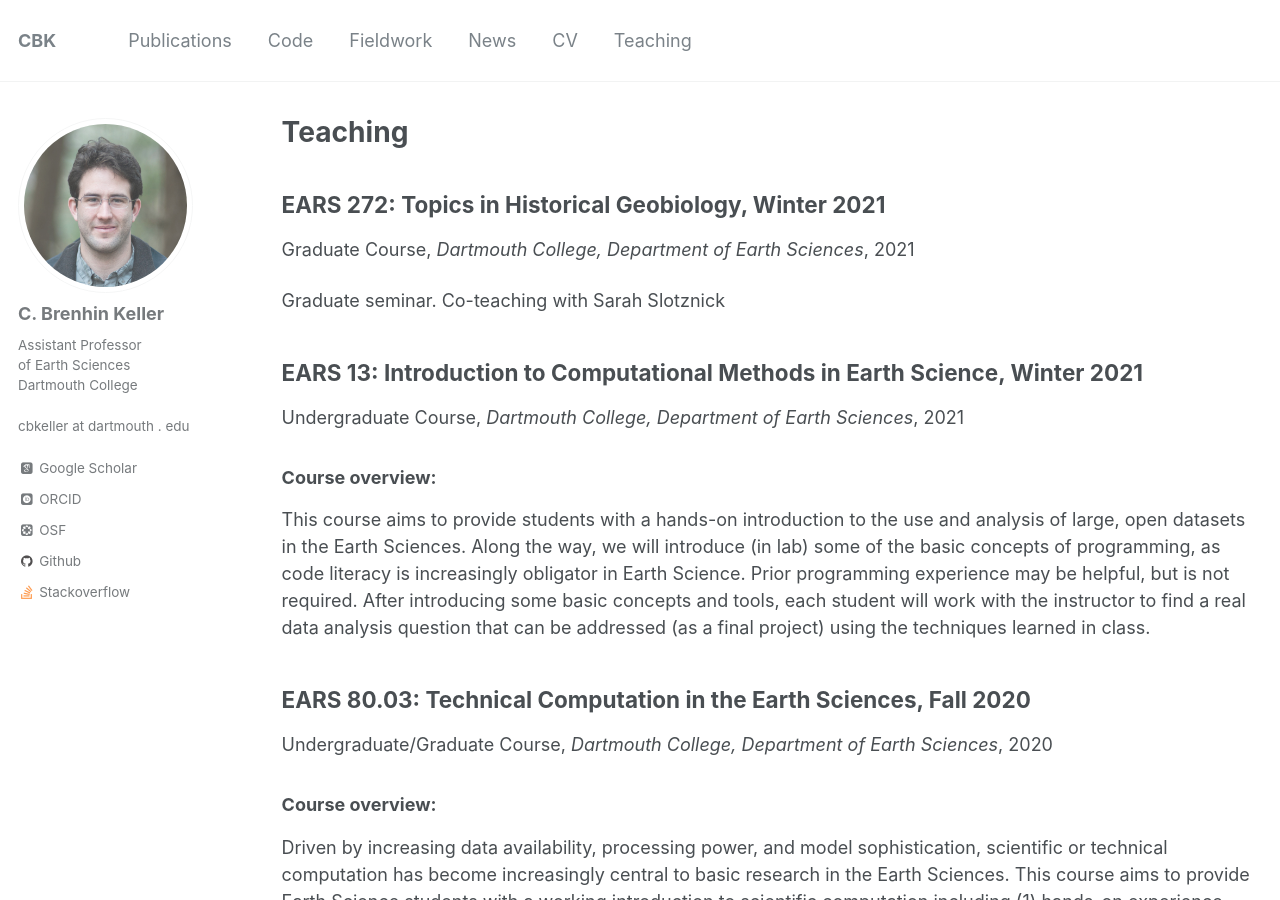
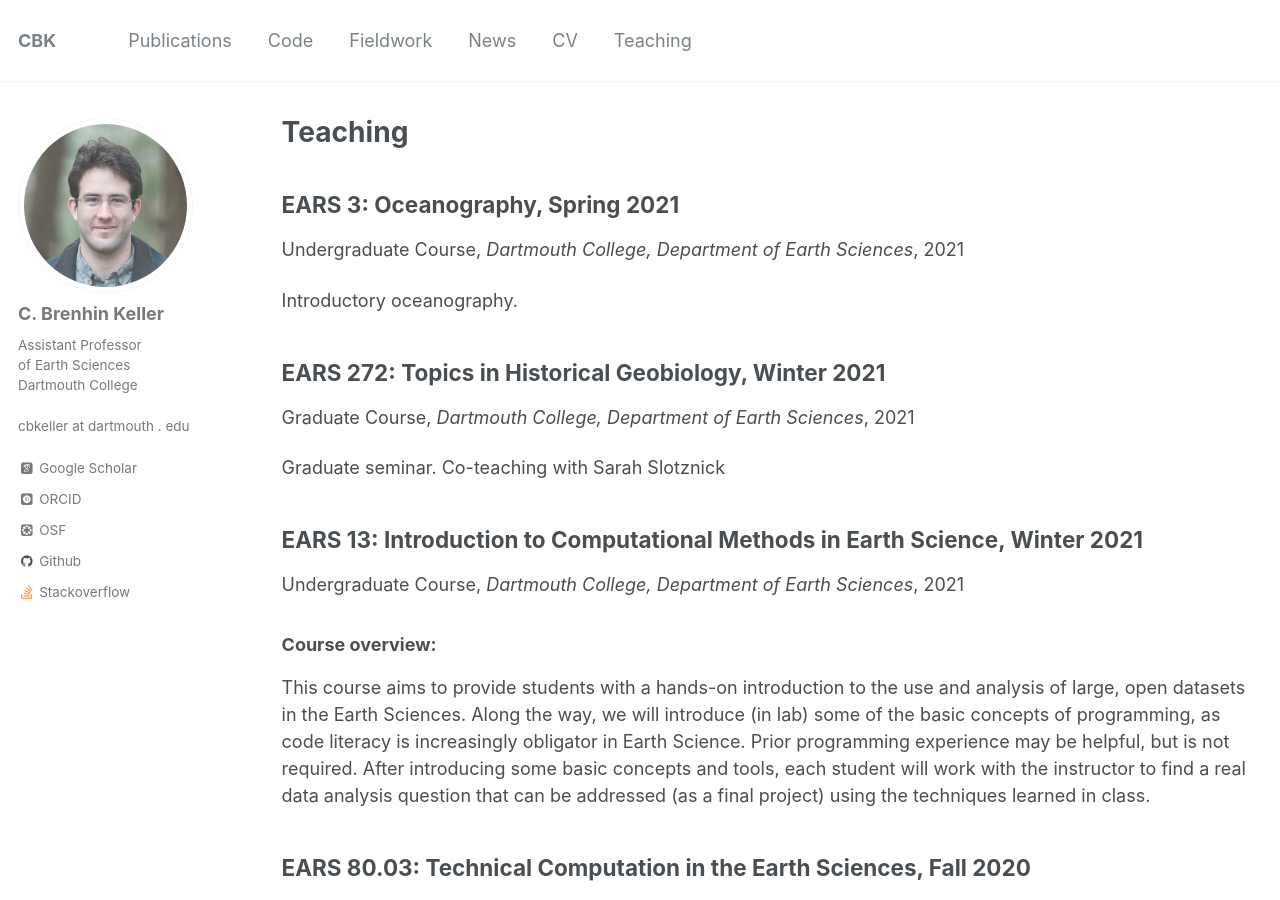
Before and after one commit to brenhinkeller/brenhinkeller.github.io, a Jekyll site: the page built from _pages/teaching.html, in a window 1280 px wide and 900 px high. Built offline with Jekyll 4.4.1, drawn with Linux system fonts in a browser that asks for light colours; some web fonts are replaced.

Commit message:
Update teaching

```diff
--- /dev/null
+++ b/_teaching/2021-spring-teaching-1.md
@@ -0,0 +1,11 @@
+---
+title: "EARS 3: Oceanography, Spring 2021"
+collection: teaching
+type: "Undergraduate Course"
+permalink: /teaching/2021-spring-teaching-1
+venue: "Dartmouth College, Department of Earth Sciences"
+date: 2021-03-30
+location: "Hanover, NH"
+---
+
+Introductory oceanography.
```
Also changed, not shown: _pages/about.md (+2 -2 lines).
